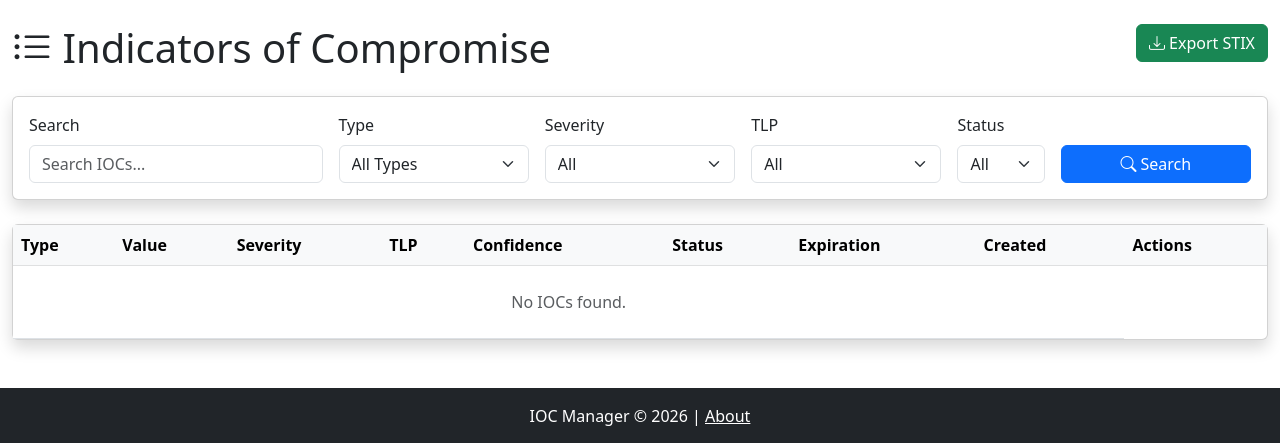
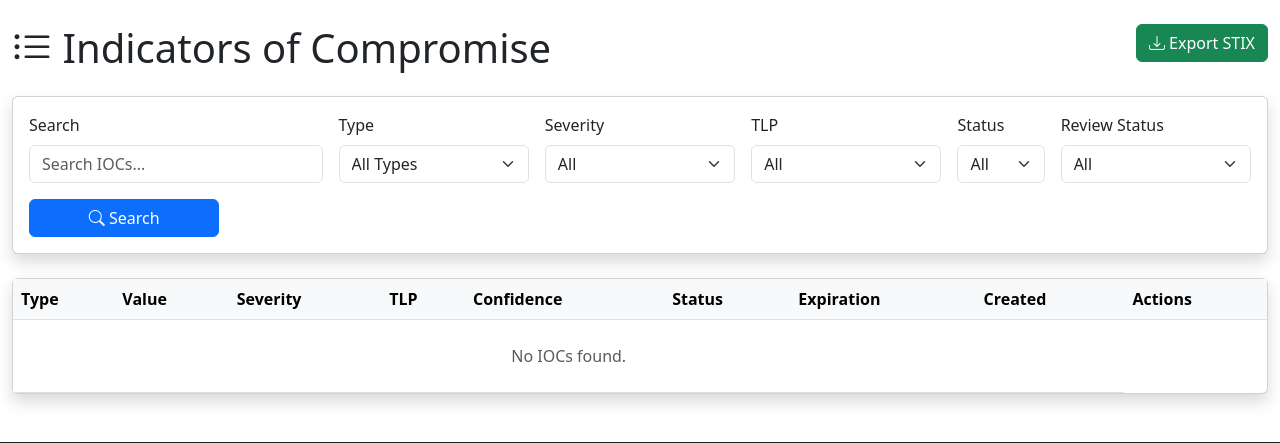
Before and after one commit to JMousqueton/IoCManager, a Flask app: page /iocs/ in a window 1280 px wide. Shown: the part 58-501 px from the top of the page. Run offline with Flask 3, Linux system fonts and the light colour scheme; the visitor is signed in with stand-in values (Sample User, id 1); data that the repository does not hold is empty; some libraries are stand-ins or nearby versions.

Commit message:
Add review status functionality to IOCs with toggle feature

```diff
--- a/app/forms/ioc.py
+++ b/app/forms/ioc.py
@@ -80,7 +80,11 @@ class IOCSearchForm(FlaskForm):
         ('1', 'Active'),
         ('0', 'Inactive')
     ], validators=[Optional()])
-    tags = StringField('Tags (comma-separated)', validators=[Optional()])
+    needs_review = SelectField('Review Status', choices=[
+        ('', 'All'),
+        ('1', 'To be reviewed'),
+        ('0', 'Not for review')
+    ], validators=[Optional()])
     submit = SubmitField('Search')
 
 
--- a/app/models/ioc.py
+++ b/app/models/ioc.py
@@ -73,6 +73,9 @@ class IOC(db.Model):
     # Expiration fields
     expires_at = db.Column(db.DateTime, nullable=True, index=True)  # Nullable for backward compatibility
     expired_reason = db.Column(db.String(100), nullable=True)  # 'auto_expired', 'manual', etc.
+
+    # Review flag - allows any user to edit when set to True
+    needs_review = db.Column(db.Boolean, default=False, nullable=False, index=True)
 
     # Relationships
     tags = db.relationship('Tag', secondary='ioc_tags', backref=db.backref('iocs', lazy='dynamic'))
--- a/app/models/user.py
+++ b/app/models/user.py
@@ -58,6 +58,9 @@ class User(UserMixin, db.Model):
             return True
         if self.role == 'User' and ioc.created_by == self.id:
             return True
+        # Allow any user (including viewers) to edit IOCs marked for review
+        if ioc.needs_review and self.role in ['User', 'Admin']:
+            return True
         return False
 
     def can_delete_ioc(self, ioc):
--- a/app/routes/ioc.py
+++ b/app/routes/ioc.py
@@ -5,6 +5,7 @@ from flask_login import login_required, current_user
 from app import db
 from app.models.ioc import IOC, IOCType
 from app.models.tag import Tag
+from app.models.audit import AuditLog
 from app.forms.ioc import IOCForm, IOCSearchForm, IOCBulkImportForm
 from sqlalchemy import or_
 
@@ -46,10 +47,8 @@ def list():
     if form.is_active.data:
         query = query.filter_by(is_active=bool(int(form.is_active.data)))
 
-    if form.tags.data:
-        tag_names = [t.strip() for t in form.tags.data.split(',')]
-        for tag_name in tag_names:
-            query = query.join(IOC.tags).filter(Tag.name.ilike(f'%{tag_name}%'))
+    if form.needs_review.data:
+        query = query.filter_by(needs_review=bool(int(form.needs_review.data)))
 
     # Pagination
     page = request.args.get('page', 1, type=int)
@@ -237,6 +236,35 @@ def delete(id):
 
     flash('IOC deleted successfully.', 'success')
     return redirect(url_for('ioc.list'))
+
+
+@ioc_bp.route('/<int:id>/toggle-review', methods=['POST'])
+@login_required
+def toggle_review(id):
+    """Toggle review status for an IOC"""
+
+    ioc = IOC.query.get_or_404(id)
+
+    # Toggle the review flag
+    ioc.needs_review = not ioc.needs_review
+
+    # Audit log
+    log = AuditLog(
+        user_id=current_user.id,
+        action='UPDATE',
+        resource_type='IOC',
+        resource_id=ioc.id,
+        details=f'{"Marked" if ioc.needs_review else "Unmarked"} IOC for review'
+    )
+    db.session.add(log)
+    db.session.commit()
+
+    if ioc.needs_review:
+        flash('IOC marked for review. Any user can now edit this IOC.', 'success')
+    else:
+        flash('IOC unmarked for review. Normal edit permissions restored.', 'success')
+
+    return redirect(url_for('ioc.detail', id=id))
 
 
 @ioc_bp.route('/bulk-import', methods=['GET', 'POST'])
--- a/app/templates/ioc/list.html
+++ b/app/templates/ioc/list.html
@@ -48,6 +48,10 @@
                     {{ form.is_active.label(class="form-label") }}
                     {{ form.is_active(class="form-select") }}
                 </div>
+                <div class="col-md-2">
+                    {{ form.needs_review.label(class="form-label") }}
+                    {{ form.needs_review(class="form-select") }}
+                </div>
                 <div class="col-md-2 d-flex align-items-end">
                     <button type="submit" class="btn btn-primary w-100">
                         <i class="bi bi-search"></i> Search
@@ -80,7 +84,15 @@
                     {% if iocs %}
                         {% for ioc in iocs %}
                         <tr>
-                            <td><span class="badge bg-secondary">{{ ioc.ioc_type.name }}</span></td>
+                            <td>
+                                <span class="badge bg-secondary">{{ ioc.ioc_type.name }}</span>
+                                {% if ioc.needs_review %}
+                                <br>
+                                <span class="badge bg-warning text-dark mt-1" title="This IOC needs review">
+                                    <i class="bi bi-flag-fill"></i> To be reviewed
+                                </span>
+                                {% endif %}
+                            </td>
                             <td>
                                 <a href="{{ url_for('ioc.detail', id=ioc.id) }}">
                                     {{ ioc.value[:50] }}{% if ioc.value|length > 50 %}...{% endif %}
```
Also changed, not shown: app/templates/ioc/detail.html (+27 -0 lines), migrations/add_favicon_path_column.py (deleted, +0 -79 lines), migrations/add_needs_review_column.py (added, +45 -0 lines).
